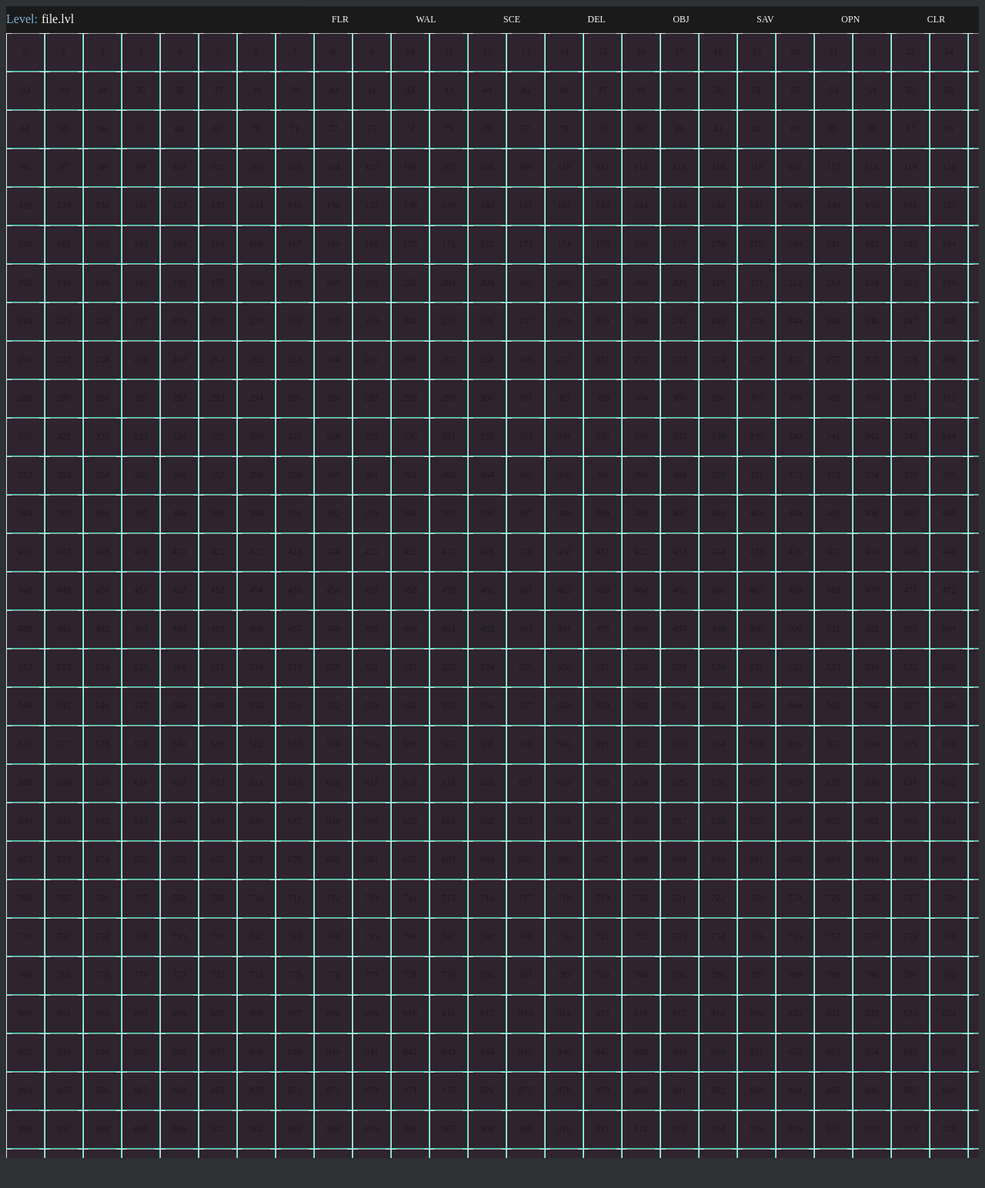
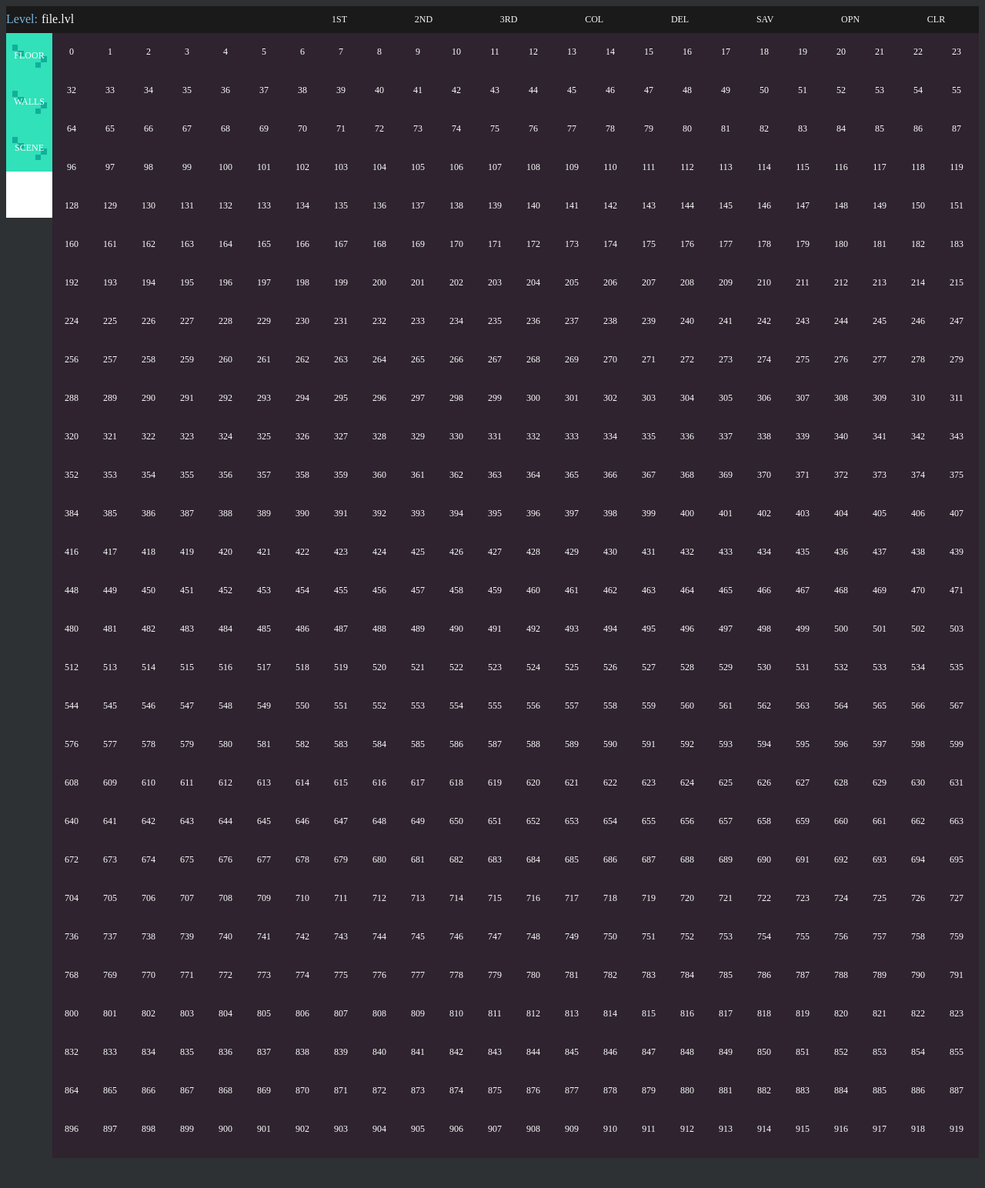
Before and after one commit to themoneytoad/ToadTools, a Flask app: page /level in a window 1280 px wide. Shown: the top 1544 px of the page at 77% size. Run offline with Flask 2, Linux system fonts and the light colour scheme.

Commit message:
adding in updates for a menu selection

```diff
--- a/app.py
+++ b/app.py
@@ -1,16 +1,21 @@
 from flask import Flask, request, jsonify, render_template
 import json
 import click
+import os
 
 app = Flask(__name__)
 
+tile_filename = os.path.join(app.static_folder, 'levelEditor_List.json')
+
 @app.route('/level')
 def level():
-	return render_template("level.html")
+    with open(tile_filename) as file:
+        data = json.load(file)
+    return render_template("level.html", data=data)
 
 @app.route('/pyxled')
 def pyxled():
-	return render_template("pyxled.html")
+    return render_template("pyxled.html")
 
 @app.route('/', methods=['GET'])
 def index():
--- a/static/levelEditor_Init.js
+++ b/static/levelEditor_Init.js
@@ -1,8 +1,9 @@
 import { LevelEditorMain } from "./levelEditor_Main.js"
+import { Tile } from "./levelEditor_Tile.js"
 
 window.tileOnClick = function (id) {
     let currTile = levelMain.get_tile(id); // document.getElementById(`${id}`);
-    currTile.set_tile(1);
+    currTile.set_tile(curr_tile_id);
 }
 
 let levelMain = null;
@@ -12,3 +13,135 @@
 	levelMain = new LevelEditorMain()
 	levelMain.init()
 })
+
+let curr_tile_id = 1;
+let last_floor_id = 1;
+let last_floor_group = "grass";
+let last_wall_id = 1;
+let last_wall_group = "cliffs";
+let last_scene_id = 1;
+let last_scene_group = "trees";
+let curr_map_z_level = 1;
+let modal = document.getElementById('modal')
+let modal_select_group = document.getElementById('select-tile-group')
+let modal_select_tile = document.getElementById('select-tile-tile')
+
+var curr_menu_type = "floor"
+var last_menu_group = "grass"
+
+var menu_tile_floor = new Tile({id:-1, tile:1})
+menu_tile_floor.menu_init('floor', 1)
+
+var menu_tile_wall = new Tile({id:-1, tile:1})
+menu_tile_wall.menu_init('wall', 1)
+
+var menu_tile_scenery = new Tile({id:-1, tile:1})
+menu_tile_scenery.menu_init('scene', 1)
+
+var modal_tile = new Tile({id:-1, tile:1})
+modal_tile.menu_init('modal-tile', 1)
+
+window.bar_first = function() {
+    curr_tile_id = 1;
+    curr_map_z_level = 1;
+}
+
+window.bar_second = function() {
+    curr_tile_id = 2;
+    curr_map_z_level = 2;
+}
+
+window.bar_third = function() {
+    curr_tile_id = 3;
+    curr_map_z_level = 3;
+}
+
+window.bar_collision = function() {
+    curr_tile_id = 4;
+    curr_map_z_level = 0;
+}
+
+window.bar_delete = function() {
+    curr_tile_id = 0;
+}
+
+window.menu_tile_floor = function () {
+    curr_menu_type = "floor"
+    levelMain.update_modal_group(curr_menu_type)
+    levelMain.update_modal_tiles(curr_menu_type, last_floor_group)
+    modal_tile.set_tile(last_floor_id)
+    modal_select_group.value = last_floor_group
+    modal_select_tile.value = last_floor_id
+    console.log(last_floor_id)
+    modal.style.display = 'block'
+    var type = document.getElementById('modal-title')
+    type.innerHTML = "FLOOR"
+}
+
+window.menu_tile_wall = function () {
+    curr_menu_type = "walls"
+    levelMain.update_modal_group(curr_menu_type)
+    levelMain.update_modal_tiles(curr_menu_type, last_wall_group)
+    modal_tile.set_tile(last_wall_id)
+    modal_select_group.value = last_wall_group
+    modal_select_tile.value = last_wall_id
+    console.log(last_wall_id)
+    modal.style.display = 'block'
+    var type = document.getElementById('modal-title')
+    type.innerHTML = "WALL"
+}
+
+window.menu_tile_scene = function () {
+    curr_menu_type = "scenery"
+    levelMain.update_modal_group(curr_menu_type)
+    levelMain.update_modal_tiles(curr_menu_type, last_scene_group)
+    modal_tile.set_tile(last_scene_id)
+    modal_select_group.value = last_scene_group
+    modal_select_tile.value = last_scene_id
+    modal.style.display = 'block'
+    var type = document.getElementById('modal-title')
+    type.innerHTML = "SCENE"
+}
+
+window.menu_tile_actor = function () {
+    modal.style.display = 'block'
+    var type = document.getElementById('modal-title')
+    type.innerHTML = "ACTOR"
+}
+
+window.modal_close = function () {
+    modal.style.display = 'none';
+}
+
+window.modal_group_select_update = function (value) {
+    last_menu_group = value
+    levelMain.update_modal_tiles(curr_menu_type, last_menu_group);
+    if (curr_menu_type == "floor") {
+        last_floor_group = value
+    }
+    else if (curr_menu_type == "walls") {
+        last_wall_group = value
+    }
+    else if (curr_menu_type == "scenery") {
+        last_scene_group = value
+    }
+    else {}
+}
+
+window.modal_tile_select_update = function (value) {
+    curr_tile_id = value;
+    if (curr_menu_type == "floor") {
+        menu_tile_floor.set_tile(value)
+        last_floor_id = value
+    }
+    else if (curr_menu_type == "walls") {
+        menu_tile_wall.set_tile(value)
+        last_wall_id = value
+    }
+    else if (curr_menu_type == "scenery") {
+        menu_tile_scenery.set_tile(value)
+        last_scene_id = value
+    }
+    else {}
+    modal_tile.set_tile(value)
+}
--- /dev/null
+++ b/static/levelEditor_List.json
@@ -0,0 +1,31 @@
+{
+"floor": {
+    "grass": [
+        1, 2, 3, 256, 257, 258, 259, 512, 513, 514, 515, 516, 517, 518, 768, 769, 770, 771, 772, 773,
+        1024, 1025, 1026, 1027, 1028, 1029, 1536, 1537, 1538, 1539, 1792, 1793, 1794, 1795,
+        2048, 2049, 2050, 2051, 2052, 2053, 2304, 2305, 2306, 2307, 2308, 2309, 2560, 2561, 2562, 2563, 2564, 2565, 2566
+    ],
+    "dirt": [
+        4, 5, 6, 260, 261, 262, 1540, 1541, 1542, 1796, 1797, 1798
+    ],
+    "sand": [
+
+    ]
+},
+"walls": {
+    "cliffs": [
+        7, 8, 9, 10, 11, 12, 13, 305, 306, 307, 308, 309, 310, 311,
+        561, 562, 563, 564, 565,
+        1543, 1544, 1545, 1546, 1547, 1548, 1549, 1799, 1780, 1781, 1782, 1783, 1784, 1785,
+        2055, 2056, 2057, 2058, 2059
+    ],
+    "caves": [
+        817, 818, 819, 820, 821, 1073, 1074, 1075, 1076, 1077
+    ]
+},
+"scenery": {
+    "trees": [
+        65280, 65024, 65281, 65025, 65282, 65283, 65026, 65027, 64768, 64769, 64770, 64771, 64772, 64512, 64513, 64514, 64515, 64515
+    ]
+}
+}
--- a/static/levelEditor_Main.js
+++ b/static/levelEditor_Main.js
@@ -38,4 +38,27 @@
         return this.tiles[id]
     }
 
+    update_modal_group(category) {
+        var group_select = document.getElementById("select-tile-group")
+        group_select.innerHTML = '';
+        for (let group in tileset[category]) {
+            var opt = document.createElement('option')
+            opt.value = group
+            opt.innerHTML = group
+            group_select.appendChild(opt)
+        }
+    }
+
+    update_modal_tiles(category, group) {
+        var tile_select = document.getElementById("select-tile-tile")
+        tile_select.innerHTML = '';
+        let arry = tileset[category][group]
+        for (var i=0; i< arry.length; i++) {
+            var opt = document.createElement('option')
+            opt.value = arry[i]
+            opt.innerHTML = arry[i]
+            tile_select.appendChild(opt)
+        }
+    }
+
 }
--- a/static/levelEditor_Tile.js
+++ b/static/levelEditor_Tile.js
@@ -39,6 +39,14 @@
         map.appendChild(this.element)
     }
 
+    menu_init(domName, tile) {
+        this.tile = tile
+        this.element = document.getElementById(domName)
+        this.element.style.backgroundImage = "url('/static/tileset.png')"
+        this.element.style.backgroundPosition = `${(this.tile%256)*(100 / (255))}% ${Math.floor(this.tile/256)*(100 / (255))}%`
+        this.element.style.backgroundSize = "25600%"
+    }
+
     set_id(id) {
         this.id = id
     }
--- a/static/stylish.css
+++ b/static/stylish.css
@@ -1,6 +1,7 @@
 body {
     background-color: #2D3134;
     height: 100%;
+    overflow: hidden;
 }
 
 a {
@@ -54,12 +55,13 @@
 
 button {
     padding: 0;
-    border-width: 1px;
-    border-color: rgba(0,0,0,0.05);
+    border-width: 0px;
 }
 
 .container {
     width: 100%;
+    display: flex;
+    flex-direction: row;
 }
 
 .container-tiles {
@@ -84,6 +86,18 @@
     text-decoration: none;
     font-size: 24px;
     text-align: center;
+}
+
+.modal {
+    display: none;
+    position: absolute;
+    z-index: 1;
+    top: 100px;
+    left: 200px;
+    width: 450px;
+    height: 200px;
+    background-color: #1A1A1A;
+    visibility: visible;
 }
 
 .mugshot {
@@ -116,14 +130,21 @@
     width: 50px;
     font-family: "Barlow", serif;
     font-size: 12px;
-    color: rgba(0,0,0,0.3);
+    color: rgba(255,255,255,1);
     align-items: center;
     image-rendering: -webkit-optimize-contrast;
     image-rendering: pixelated;
+    background-color: white;
+}
+
+.tile-menu {
+    width: 62px;
+    y
+    display: flex;
+    flex-direction: column;
 }
 
 .title-bar  {
-    background-color: #1A1A1A;
     height: 26pt;
     padding: 0;
     margin: 0;
@@ -136,7 +157,7 @@
     color: #F7F8FB;
     display: flex;
     align-items: center;
-    justify-content: center;
+    justify-content: left;
     font-family: "Barlow", serif;
     font-size: 16px;
 }
--- a/templates/level.html
+++ b/templates/level.html
@@ -12,14 +12,14 @@
             <div class="title-bar">
                 <div class="title-fill" style="width: 30%;">
                     <div class="title" style="color:#79B5DD;">Level:</div>
-                    <div class="title" id="file" style="padding-left:5px;">file.lvl</div>
+                    <div class="title" id="file" style="padding-left:5px; width: 100%;">file.lvl</div>
                 </div>
                 <div class="title-fill">
-                    <button class="bar-item">FLR</button>
-                    <button class="bar-item">WAL</button>
-                    <button class="bar-item">SCE</button>
-                    <button class="bar-item">DEL</button>
-                    <button class="bar-item">OBJ</button>
+                    <button class="bar-item" onclick="bar_first()">1ST</button>
+                    <button class="bar-item" onclick="bar_second()">2ND</button>
+                    <button class="bar-item" onclick="bar_third()">3RD</button>
+                    <button class="bar-item" onclick="bar_collision()">COL</button>
+                    <button class="bar-item" onclick="bar_delete()">DEL</button>
                     <button class="bar-item">SAV</button>
                     <button class="bar-item">OPN</button>
                     <button class="bar-item">CLR</button>
@@ -27,8 +27,41 @@
             </div>
         </div>
         <!-- Content -->
-        <div class="container-tiles" id="map">
+        <div class="container">
+            <div class="tile-menu" id="tile-menu">
+               <button class="tile" id="floor" style="width: 60px; height: 60px;" onclick="menu_tile_floor()">FLOOR</button>
+               <button class="tile" id="wall" style="width: 60px; height: 60px;" onclick="menu_tile_wall()">WALLS</button>
+               <button class="tile" id="scene" style="width: 60px; height: 60px;" onclick="menu_tile_scene()">SCENE</button>
+               <button class="tile" id="actor" style="width: 60px; height: 60px;" onclick="menu_tile_actor()">ACTOR</button>
+            </div>
+            <div class="container-tiles" id="map">
+            </div>
         </div>
+        <!-- Popup -->
+        <div class="modal" id="modal">
+            <div class="title-fill" style="width:100%; height:30px;">
+                <div class="title" id="modal-title" style="width:80%;padding-left:10px;">Floor</div>
+                <button class="bar-item" onclick="modal_close()">CLOSE</button>
+            </div>
+            <div style="display:flex; flex-direction: row; padding-left:20px;">
+                <div class="tile" id="modal-tile" style="width: 100px; height: 100px;"></div>
+                <div>
+                    <div style="display:flex; flex-direction: column; padding-left: 40px; padding-top: 10px;">
+                        <div class="title">Group</div>
+                        <select name="select-tile-group" id="select-tile-group" onchange="modal_group_select_update(this.value)">
+                        </select>
+                    </div>
+                    <div style="display:flex; flex-direction: column; padding-left: 40px; padding-top: 10px;">
+                        <div class="title">Tile</div>
+                        <select name="select-tile-tile" id="select-tile-tile" onchange="modal_tile_select_update(this.value)">
+                        </select>
+                    </div>
+                </div>
+            </div>
+        </div>
+        <script>
+            var tileset = JSON.parse('{{ data | tojson | safe }}')
+        </script>
         <script type="module" src="{{url_for('static',filename='levelEditor_Init.js')}}"></script>
     </body>
 </html>
```
